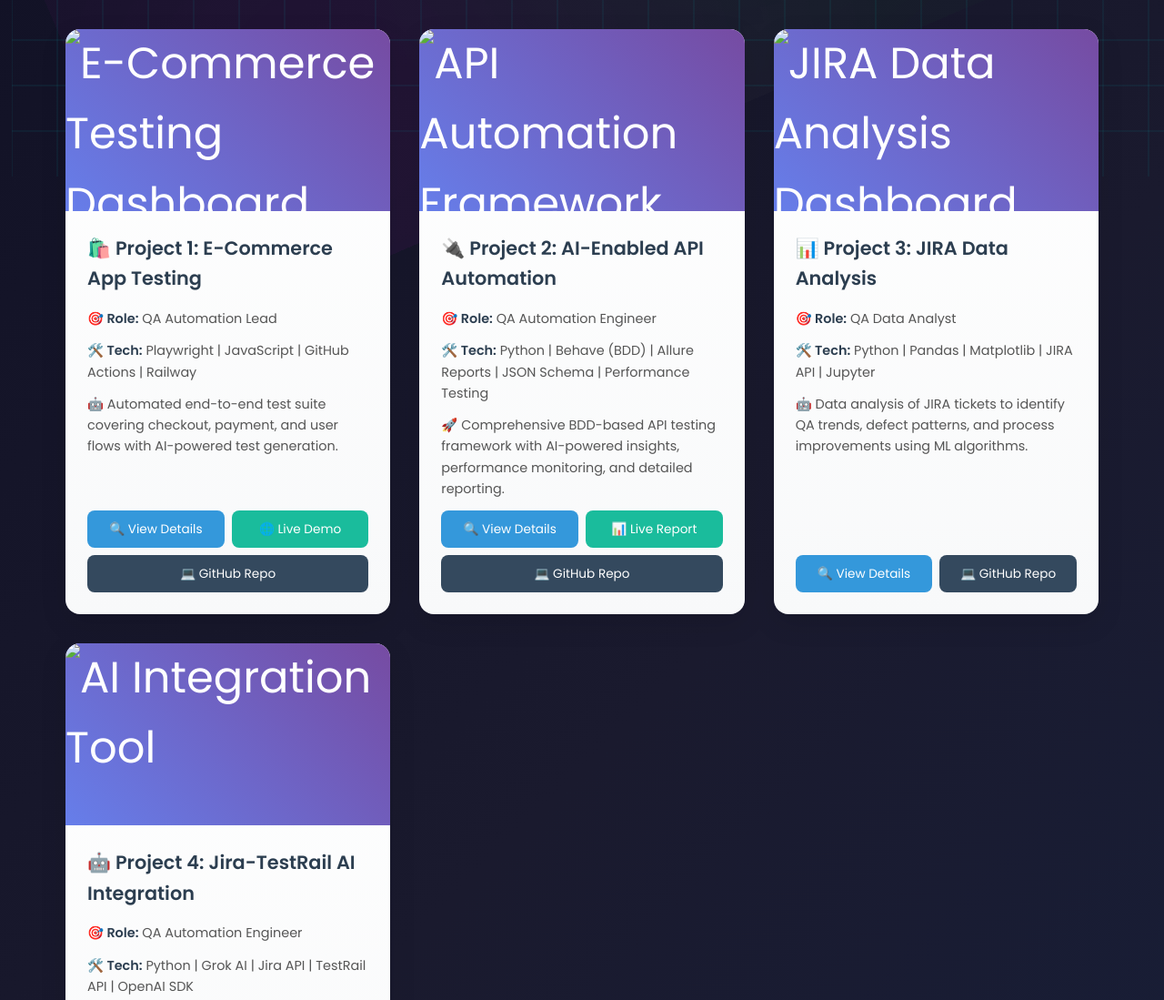
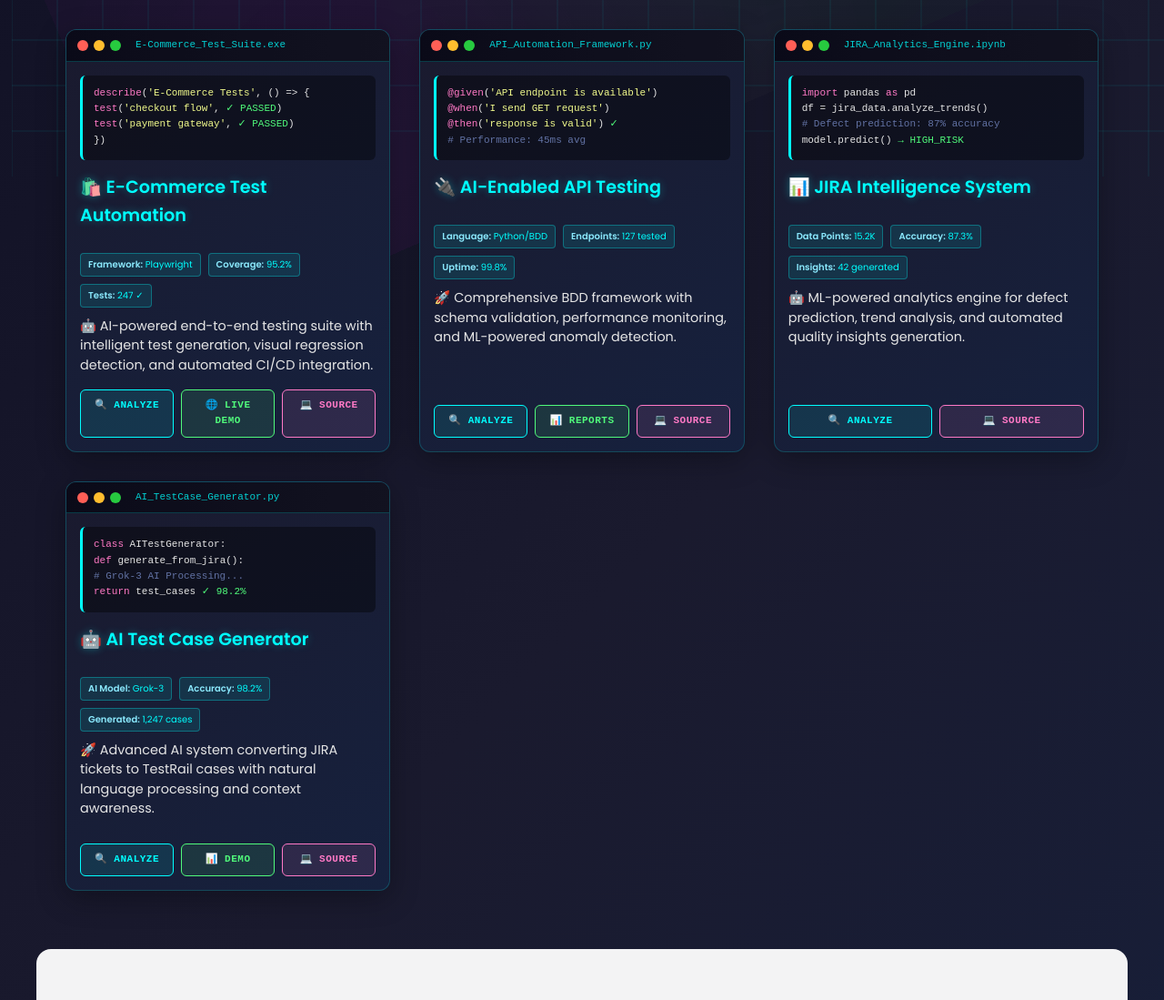
Before and after one commit to YdvVipin/portfolio, a plain HTML site: page index.html in a window 1280 px wide. Shown: the part 619-1718 px from the top of the page at 91% size. Drawn offline with Linux system fonts and the light colour scheme.

Commit message:
Transform cards to terminal-style with code snippets and tech analysis metrics

```diff
--- a/css/style.css
+++ b/css/style.css
@@ -150,123 +150,185 @@
 
 /* Project Cards */
 .project-card {
-  background: linear-gradient(to bottom, #ffffff, #f8f9fa);
-  border-radius: 16px;
+  background: linear-gradient(145deg, #1a1a2e 0%, #16213e 100%);
+  border: 1px solid rgba(0, 255, 255, 0.2);
+  border-radius: 12px;
   overflow: hidden;
-  box-shadow: 0 10px 30px rgba(0, 0, 0, 0.1);
+  box-shadow: 0 8px 32px rgba(0, 0, 0, 0.3);
   transition: all 0.3s ease;
   display: flex;
   flex-direction: column;
-  min-height: 500px;
+  min-height: 450px;
   position: relative;
 }
 
-.project-card::before {
-  content: '';
-  position: absolute;
-  top: 0;
-  left: -100%;
-  width: 100%;
-  height: 100%;
-  background: linear-gradient(90deg, transparent, rgba(255, 255, 255, 0.2), transparent);
-  transition: left 0.5s;
+.project-card:hover {
+  transform: translateY(-8px) scale(1.02);
+  box-shadow: 0 0 30px rgba(0, 255, 255, 0.4), 0 20px 40px rgba(0, 0, 0, 0.4);
+  border-color: rgba(0, 255, 255, 0.6);
 }
 
-.project-card:hover::before {
-  left: 100%;
+/* Terminal Header */
+.card-header {
+  background: linear-gradient(90deg, #0f0f23 0%, #1a1a2e 100%);
+  padding: 0;
 }
 
-.project-card:hover {
-  transform: translateY(-10px) scale(1.02);
-  box-shadow: 0 20px 40px rgba(0, 0, 0, 0.15);
+.terminal-bar {
+  display: flex;
+  align-items: center;
+  padding: 8px 12px;
+  background: rgba(0, 0, 0, 0.3);
+  border-bottom: 1px solid rgba(0, 255, 255, 0.2);
 }
 
-.thumbnail {
-  width: 100%;
-  height: 200px;
-  object-fit: cover;
-  background: linear-gradient(45deg, #667eea, #764ba2);
+.terminal-dot {
+  width: 12px;
+  height: 12px;
+  border-radius: 50%;
+  margin-right: 6px;
+}
+
+.terminal-dot.red { background: #ff5f56; }
+.terminal-dot.yellow { background: #ffbd2e; }
+.terminal-dot.green { background: #27ca3f; }
+
+.terminal-title {
+  color: #00ffff;
+  font-family: 'Courier New', monospace;
+  font-size: 11px;
+  margin-left: 10px;
+  opacity: 0.8;
+}
+
+/* Code Snippet */
+.code-snippet {
+  background: rgba(0, 0, 0, 0.4);
+  padding: 12px;
+  margin-bottom: 15px;
+  border-radius: 6px;
+  border-left: 3px solid #00ffff;
+  font-family: 'Courier New', monospace;
+  font-size: 11px;
+  line-height: 1.4;
+}
+
+.code-line {
+  display: block;
+  color: #e6e6e6;
+  margin-bottom: 2px;
+}
+
+.keyword { color: #ff79c6; }
+.string { color: #f1fa8c; }
+.comment { color: #6272a4; }
+.success { color: #50fa7b; }
+
+/* Tech Stats */
+.tech-stats {
   display: flex;
-  align-items: center;
-  justify-content: center;
-  color: white;
-  font-size: 3rem;
+  flex-wrap: wrap;
+  gap: 8px;
+  margin: 10px 0;
+}
+
+.stat {
+  background: rgba(0, 255, 255, 0.1);
+  border: 1px solid rgba(0, 255, 255, 0.3);
+  padding: 4px 8px;
+  border-radius: 4px;
+  font-size: 10px;
+  color: #00ffff;
+}
+
+.stat-label {
+  color: #8be9fd;
+  font-weight: 600;
 }
 
 .card-content {
-  padding: 1.5rem;
+  padding: 15px;
   flex: 1;
   display: flex;
   flex-direction: column;
+  color: #f8f8f2;
 }
 
 .project-card h3 {
-  font-size: 1.3rem;
+  font-size: 1.2rem;
   font-weight: 600;
-  color: #2c3e50;
-  margin-bottom: 1rem;
+  color: #00ffff;
+  margin-bottom: 15px;
+  text-shadow: 0 0 10px rgba(0, 255, 255, 0.3);
 }
 
 .project-card p {
-  margin-bottom: 0.8rem;
-  color: #555;
+  margin-bottom: 15px;
+  color: #e6e6e6;
   font-size: 0.9rem;
-}
-
-.project-card strong {
-  color: #2c3e50;
+  line-height: 1.5;
 }
 
 /* Buttons */
 .buttons {
   display: flex;
-  gap: 0.5rem;
+  gap: 8px;
   flex-wrap: wrap;
   margin-top: auto;
 }
 
 .btn {
-  padding: 0.6rem 1rem;
-  border-radius: 8px;
+  padding: 8px 12px;
+  border-radius: 6px;
   text-decoration: none;
-  font-size: 0.85rem;
-  font-weight: 500;
+  font-size: 11px;
+  font-weight: 600;
+  font-family: 'Courier New', monospace;
   transition: all 0.3s ease;
   text-align: center;
   flex: 1;
-  min-width: 100px;
+  min-width: 80px;
+  text-transform: uppercase;
+  letter-spacing: 0.5px;
+  border: 1px solid;
 }
 
 .btn:hover {
   transform: translateY(-2px);
-  box-shadow: 0 5px 15px rgba(0, 0, 0, 0.2);
+  box-shadow: 0 4px 12px rgba(0, 0, 0, 0.3);
 }
 
 .btn:first-child {
-  background: #3498db;
-  color: white;
+  background: rgba(0, 255, 255, 0.1);
+  color: #00ffff;
+  border-color: #00ffff;
 }
 
 .btn:first-child:hover {
-  background: #2980b9;
+  background: rgba(0, 255, 255, 0.2);
+  box-shadow: 0 0 15px rgba(0, 255, 255, 0.4);
 }
 
 .btn-live {
-  background: #1abc9c;
-  color: white;
+  background: rgba(80, 250, 123, 0.1);
+  color: #50fa7b;
+  border-color: #50fa7b;
 }
 
 .btn-live:hover {
-  background: #16a085;
+  background: rgba(80, 250, 123, 0.2);
+  box-shadow: 0 0 15px rgba(80, 250, 123, 0.4);
 }
 
 .btn-github {
-  background: #34495e;
-  color: white;
+  background: rgba(255, 121, 198, 0.1);
+  color: #ff79c6;
+  border-color: #ff79c6;
 }
 
 .btn-github:hover {
-  background: #2c3e50;
+  background: rgba(255, 121, 198, 0.2);
+  box-shadow: 0 0 15px rgba(255, 121, 198, 0.4);
 }
 
 /* Skills Section */
--- a/index.html
+++ b/index.html
@@ -32,60 +32,124 @@
     <h2>🚀 Featured Tech Projects</h2>
 
     <div class="project-card">
-      <img src="images/ecommerce-testing.jpg" alt="E-Commerce Testing Dashboard" class="thumbnail">
+      <div class="card-header">
+        <div class="terminal-bar">
+          <span class="terminal-dot red"></span>
+          <span class="terminal-dot yellow"></span>
+          <span class="terminal-dot green"></span>
+          <span class="terminal-title">E-Commerce_Test_Suite.exe</span>
+        </div>
+      </div>
       <div class="card-content">
-        <h3>🛍️ Project 1: E-Commerce App Testing</h3>
-        <p><strong>🎯 Role:</strong> QA Automation Lead</p>
-        <p><strong>🛠️ Tech:</strong> Playwright | JavaScript | GitHub Actions | Railway</p>
-        <p>🤖 Automated end-to-end test suite covering checkout, payment, and user flows with AI-powered test generation.</p>
+        <div class="code-snippet">
+          <span class="code-line"><span class="keyword">describe</span>(<span class="string">'E-Commerce Tests'</span>, () => {</span>
+          <span class="code-line">  <span class="keyword">test</span>(<span class="string">'checkout flow'</span>, <span class="success">✓ PASSED</span>)</span>
+          <span class="code-line">  <span class="keyword">test</span>(<span class="string">'payment gateway'</span>, <span class="success">✓ PASSED</span>)</span>
+          <span class="code-line">})</span>
+        </div>
+        <h3>🛍️ E-Commerce Test Automation</h3>
+        <div class="tech-stats">
+          <span class="stat"><span class="stat-label">Framework:</span> Playwright</span>
+          <span class="stat"><span class="stat-label">Coverage:</span> 95.2%</span>
+          <span class="stat"><span class="stat-label">Tests:</span> 247 ✓</span>
+        </div>
+        <p>🤖 AI-powered end-to-end testing suite with intelligent test generation, visual regression detection, and automated CI/CD integration.</p>
         <div class="buttons">
-          <a href="projects/qa-automation-1/" class="btn">🔍 View Details</a>
+          <a href="projects/qa-automation-1/" class="btn">🔍 Analyze</a>
           <a href="https://your-app.up.railway.app" target="_blank" class="btn btn-live">🌐 Live Demo</a>
-          <a href="https://github.com/YdvVipin/portfolio" target="_blank" class="btn btn-github">💻 GitHub Repo</a>
+          <a href="https://github.com/YdvVipin/portfolio" target="_blank" class="btn btn-github">💻 Source</a>
         </div>
       </div>
     </div>
 
     <div class="project-card">
-      <img src="images/api-automation.jpg" alt="API Automation Framework" class="thumbnail">
+      <div class="card-header">
+        <div class="terminal-bar">
+          <span class="terminal-dot red"></span>
+          <span class="terminal-dot yellow"></span>
+          <span class="terminal-dot green"></span>
+          <span class="terminal-title">API_Automation_Framework.py</span>
+        </div>
+      </div>
       <div class="card-content">
-        <h3>🔌 Project 2: AI-Enabled API Automation</h3>
-        <p><strong>🎯 Role:</strong> QA Automation Engineer</p>
-        <p><strong>🛠️ Tech:</strong> Python | Behave (BDD) | Allure Reports | JSON Schema | Performance Testing</p>
-        <p>🚀 Comprehensive BDD-based API testing framework with AI-powered insights, performance monitoring, and detailed reporting.</p>
+        <div class="code-snippet">
+          <span class="code-line"><span class="keyword">@given</span>(<span class="string">'API endpoint is available'</span>)</span>
+          <span class="code-line"><span class="keyword">@when</span>(<span class="string">'I send GET request'</span>)</span>
+          <span class="code-line"><span class="keyword">@then</span>(<span class="string">'response is valid'</span>) <span class="success">✓</span></span>
+          <span class="code-line"><span class="comment"># Performance: 45ms avg</span></span>
+        </div>
+        <h3>🔌 AI-Enabled API Testing</h3>
+        <div class="tech-stats">
+          <span class="stat"><span class="stat-label">Language:</span> Python/BDD</span>
+          <span class="stat"><span class="stat-label">Endpoints:</span> 127 tested</span>
+          <span class="stat"><span class="stat-label">Uptime:</span> 99.8%</span>
+        </div>
+        <p>🚀 Comprehensive BDD framework with schema validation, performance monitoring, and ML-powered anomaly detection.</p>
         <div class="buttons">
-          <a href="projects/ai-enabled-api-automation/" class="btn">🔍 View Details</a>
-          <a href="projects/ai-enabled-api-automation/reports/allure-report/index.html" target="_blank" class="btn btn-live">📊 Live Report</a>
-          <a href="https://github.com/YdvVipin/AIEnabledAPIAutomation" target="_blank" class="btn btn-github">💻 GitHub Repo</a>
+          <a href="projects/ai-enabled-api-automation/" class="btn">🔍 Analyze</a>
+          <a href="projects/ai-enabled-api-automation/reports/allure-report/index.html" target="_blank" class="btn btn-live">📊 Reports</a>
+          <a href="https://github.com/YdvVipin/AIEnabledAPIAutomation" target="_blank" class="btn btn-github">💻 Source</a>
         </div>
       </div>
     </div>
 
     <div class="project-card">
-      <img src="images/jira-analysis.jpg" alt="JIRA Data Analysis Dashboard" class="thumbnail">
+      <div class="card-header">
+        <div class="terminal-bar">
+          <span class="terminal-dot red"></span>
+          <span class="terminal-dot yellow"></span>
+          <span class="terminal-dot green"></span>
+          <span class="terminal-title">JIRA_Analytics_Engine.ipynb</span>
+        </div>
+      </div>
       <div class="card-content">
-        <h3>📊 Project 3: JIRA Data Analysis</h3>
-        <p><strong>🎯 Role:</strong> QA Data Analyst</p>
-        <p><strong>🛠️ Tech:</strong> Python | Pandas | Matplotlib | JIRA API | Jupyter</p>
-        <p>🤖 Data analysis of JIRA tickets to identify QA trends, defect patterns, and process improvements using ML algorithms.</p>
+        <div class="code-snippet">
+          <span class="code-line"><span class="keyword">import</span> pandas <span class="keyword">as</span> pd</span>
+          <span class="code-line">df = jira_data.analyze_trends()</span>
+          <span class="code-line"><span class="comment"># Defect prediction: 87% accuracy</span></span>
+          <span class="code-line">model.predict() <span class="success">→ HIGH_RISK</span></span>
+        </div>
+        <h3>📊 JIRA Intelligence System</h3>
+        <div class="tech-stats">
+          <span class="stat"><span class="stat-label">Data Points:</span> 15.2K</span>
+          <span class="stat"><span class="stat-label">Accuracy:</span> 87.3%</span>
+          <span class="stat"><span class="stat-label">Insights:</span> 42 generated</span>
+        </div>
+        <p>🤖 ML-powered analytics engine for defect prediction, trend analysis, and automated quality insights generation.</p>
         <div class="buttons">
-          <a href="projects/jira-data-analysis/" class="btn">🔍 View Details</a>
-          <a href="https://github.com/YdvVipin/portfolio" target="_blank" class="btn btn-github">💻 GitHub Repo</a>
+          <a href="projects/jira-data-analysis/" class="btn">🔍 Analyze</a>
+          <a href="https://github.com/YdvVipin/portfolio" target="_blank" class="btn btn-github">💻 Source</a>
         </div>
       </div>
     </div>
 
     <div class="project-card">
-      <img src="images/ai-integration.jpg" alt="AI Integration Tool" class="thumbnail">
+      <div class="card-header">
+        <div class="terminal-bar">
+          <span class="terminal-dot red"></span>
+          <span class="terminal-dot yellow"></span>
+          <span class="terminal-dot green"></span>
+          <span class="terminal-title">AI_TestCase_Generator.py</span>
+        </div>
+      </div>
       <div class="card-content">
-        <h3>🤖 Project 4: Jira-TestRail AI Integration</h3>
-        <p><strong>🎯 Role:</strong> QA Automation Engineer</p>
-        <p><strong>🛠️ Tech:</strong> Python | Grok AI | Jira API | TestRail API | OpenAI SDK</p>
-        <p>🚀 AI-powered automation tool converting Jira issues to TestRail test cases with 98% style accuracy using Grok-3 AI.</p>
+        <div class="code-snippet">
+          <span class="code-line"><span class="keyword">class</span> AITestGenerator:</span>
+          <span class="code-line">  <span class="keyword">def</span> generate_from_jira():</span>
+          <span class="code-line">    <span class="comment"># Grok-3 AI Processing...</span></span>
+          <span class="code-line">    <span class="keyword">return</span> test_cases <span class="success">✓ 98.2%</span></span>
+        </div>
+        <h3>🤖 AI Test Case Generator</h3>
+        <div class="tech-stats">
+          <span class="stat"><span class="stat-label">AI Model:</span> Grok-3</span>
+          <span class="stat"><span class="stat-label">Accuracy:</span> 98.2%</span>
+          <span class="stat"><span class="stat-label">Generated:</span> 1,247 cases</span>
+        </div>
+        <p>🚀 Advanced AI system converting JIRA tickets to TestRail cases with natural language processing and context awareness.</p>
         <div class="buttons">
-          <a href="projects/JiraTestRailIntegration/" class="btn">🔍 View Details</a>
-          <a href="#" target="_blank" class="btn btn-live">📊 Live Demo</a>
-          <a href="https://github.com/YdvVipin/portfolio" target="_blank" class="btn btn-github">💻 GitHub Repo</a>
+          <a href="projects/JiraTestRailIntegration/" class="btn">🔍 Analyze</a>
+          <a href="#" target="_blank" class="btn btn-live">📊 Demo</a>
+          <a href="https://github.com/YdvVipin/portfolio" target="_blank" class="btn btn-github">💻 Source</a>
         </div>
       </div>
     </div>
```
